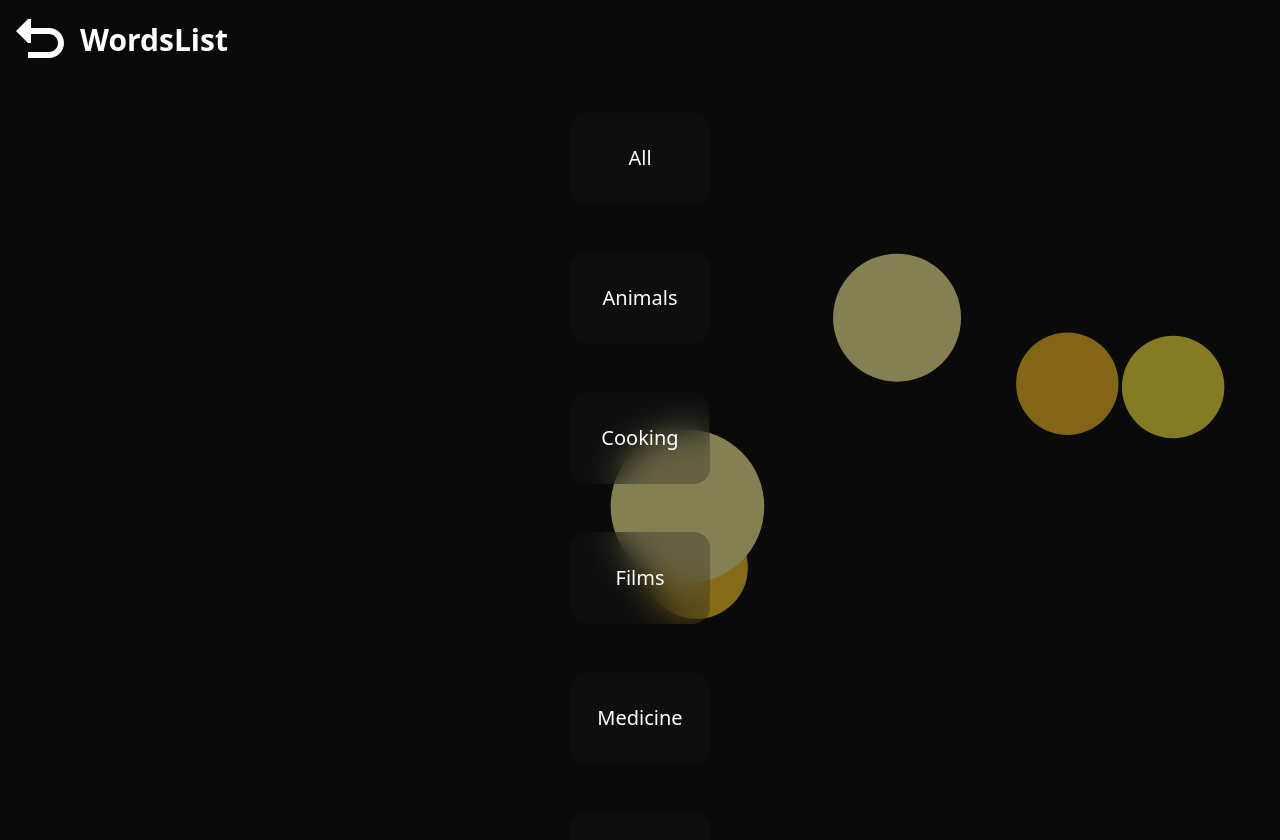
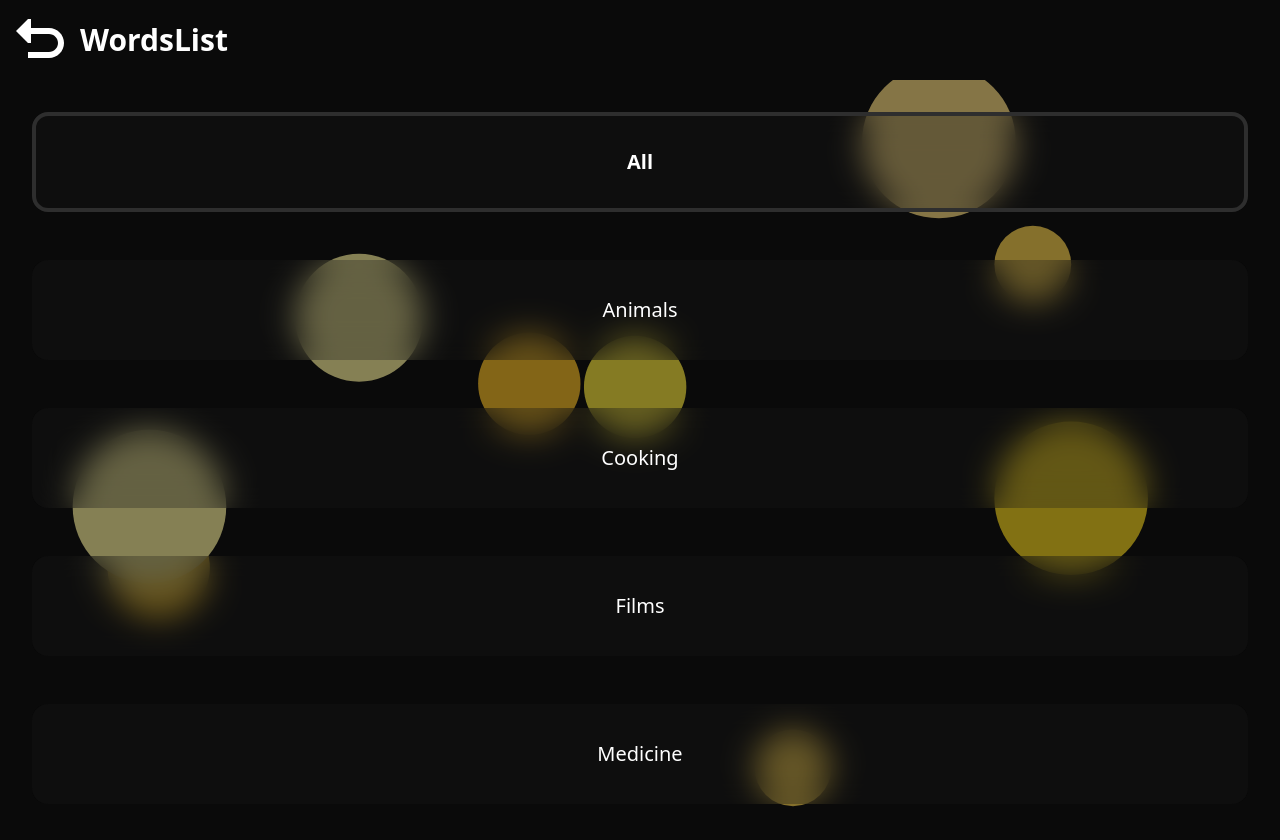
Before and after one commit to lunelito/impostor, a Next.js app: page /manage/wordsList in a window 1280 px wide. Built offline with nearby package versions, Linux system fonts and the light colour scheme.

Commit message:
create context to store theme which user Picked

```diff
--- a/app/manage/wordsList/page.tsx
+++ b/app/manage/wordsList/page.tsx
@@ -1,7 +1,11 @@
+"use client";
+
 import Hero from "@/src/components/UI/Hero";
 import WordListElement from "@/src/components/wordListPage/WordListElement";
+import { useWordThemeContext } from "@/src/lib/context/wordThemeContext";
 
 export default function page() {
+  const { setWordTheme, wordTheme } = useWordThemeContext();
 
   const themes = [
     "All",
@@ -13,16 +17,21 @@ export default function page() {
     "Nature",
     "Sport",
     "Technology",
-    "travels",
-    "universe",
+    "Travels",
+    "Universe",
   ];
 
   return (
-    <div className="h-[95vh] flex flex-col">
+    <div className="h-[95vh] w-full flex flex-col">
       <Hero />
       <div className="flex-1 overflow-y-auto flex flex-col gap-4 p-4 scrollbar-thin">
         {themes.map((el) => (
-          <WordListElement key={el} title={el} />
+          <WordListElement
+            key={el}
+            title={el}
+            wordTheme={wordTheme}
+            setSelectedTheme={setWordTheme}
+          />
         ))}
       </div>
     </div>
--- a/src/components/wordListPage/WordListElement.tsx
+++ b/src/components/wordListPage/WordListElement.tsx
@@ -1,10 +1,24 @@
+"use client";
+import React, { SetStateAction } from "react";
+
 type WordListElement = {
   title: string;
+  wordTheme: string;
+  setSelectedTheme: React.Dispatch<SetStateAction<string>>;
 };
 
-export default function WordListElement({ title }: WordListElement) {
+export default function WordListElement({
+  title,
+  wordTheme,
+  setSelectedTheme,
+}: WordListElement) {
   return (
-    <div className="m-4 text-xl text-center rounded-2xl px-4 py-8 bg-surface-2/30 backdrop-blur-lg">
+    <div
+      className={`m-4 text-xl text-center rounded-2xl px-4 py-8 bg-surface-2/30 backdrop-blur-lg duration-300 transition-all ease-in-out ${wordTheme === title ? "border-4 border-border font-bold" : "border-4 border-transparent"}`}
+      onClick={() => {
+        setSelectedTheme(title);
+      }}
+    >
       <p>{title}</p>
     </div>
   );
--- a/src/lib/context/Providers.tsx
+++ b/src/lib/context/Providers.tsx
@@ -1,10 +1,15 @@
 import { ReactNode } from "react";
 import { UserProvider } from "./userContext";
+import { WordThemeProvider } from "./wordThemeContext";
 
 type ProvidersProps = {
   children: ReactNode;
 };
 
 export default function Providers({ children }: ProvidersProps) {
-  return <UserProvider>{children}</UserProvider>;
+  return (
+    <UserProvider>
+      <WordThemeProvider>{children}</WordThemeProvider>
+    </UserProvider>
+  );
 }
--- /dev/null
+++ b/src/lib/context/wordThemeContext.tsx
@@ -0,0 +1,51 @@
+"use client";
+import React, { createContext, useContext, useEffect, useState } from "react";
+import type { ReactNode, SetStateAction } from "react";
+
+type WordThemeContextType = {
+  wordTheme: string;
+  setWordTheme: React.Dispatch<SetStateAction<string>>;
+};
+
+type UserProviderProps = {
+  children: ReactNode;
+};
+
+const WordThemeContext = createContext<WordThemeContextType | undefined>(
+  undefined,
+);
+
+export const useWordThemeContext = (): WordThemeContextType => {
+  const context = useContext(WordThemeContext);
+  if (!context) {
+    throw new Error(
+      "useWordThemeContext must be used within an UserContextProvider",
+    );
+  }
+  return context;
+};
+
+export const WordThemeProvider = ({ children }: UserProviderProps) => {
+  const [wordTheme, setWordTheme] = useState<string>(() => {
+    if (typeof window === "undefined") return "All";
+    const stored = localStorage.getItem("wordTheme");
+    return stored ? stored : "All";
+  });
+
+  useEffect(() => {
+    if (typeof window === "undefined") return;
+
+    localStorage.setItem("wordTheme", wordTheme);
+  }, [wordTheme]);
+
+  const value: WordThemeContextType = {
+    wordTheme,
+    setWordTheme,
+  };
+
+  return (
+    <WordThemeContext.Provider value={value}>
+      {children}
+    </WordThemeContext.Provider>
+  );
+};
```
